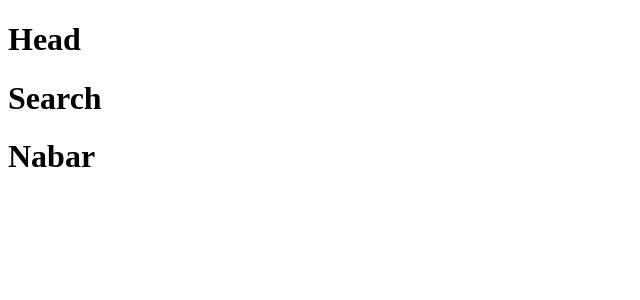
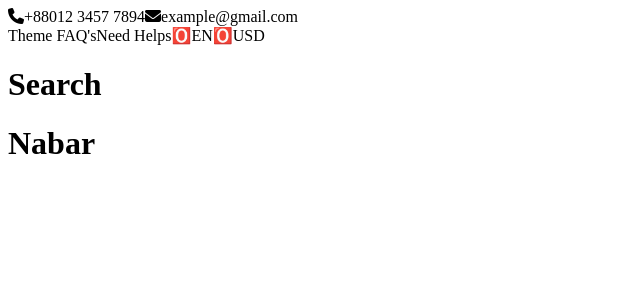
Before and after one commit to positiveworldbd/E-Commerce__1, a React (Create React App) app: page / in a window 1280 px wide. Shown: the top 300 px of the page, without its empty margins (0-640 px from the left). Built offline with nearby package versions, Linux system fonts and the light colour scheme.

Commit message:
Head Html Markup

```diff
--- a/public/index.html
+++ b/public/index.html
@@ -9,6 +9,8 @@
       name="description"
       content="Web site created using create-react-app"
     />
+    <!-- FONTAWESOME CDN  -->
+    <link rel="stylesheet" href="https://cdnjs.cloudflare.com/ajax/libs/font-awesome/6.1.1/css/all.min.css"/>
     <link rel="apple-touch-icon" href="%PUBLIC_URL%/logo192.png" />
     <!--
       manifest.json provides metadata used when your web app is installed on a
--- a/src/common/Header/Head.jsx
+++ b/src/common/Header/Head.jsx
@@ -3,7 +3,24 @@ import React from 'react'
 const Head = () => {
   return (
     <>
-        <h1>Head</h1>
+      <section className="head">
+        <div className="container d_flex">
+          <div className="head__left row">
+            <i className="fa-solid fa-phone"></i>
+            <label>+88012 3457 7894</label>
+            <i className="fa-solid fa-envelope"></i>
+            <label>example@gmail.com</label>
+          </div>
+          <div className="head__right row text-right">
+            <label>Theme FAQ's</label>
+            <label>Need Helps</label>
+            <span>🅾️</span>
+            <label>EN</label>
+            <span>🅾️</span>
+            <label>USD</label>
+          </div>
+        </div>
+      </section>
     </>
   )
 }
```
Also changed, not shown: 1 other file (tests, documents, lock files or other folders).
